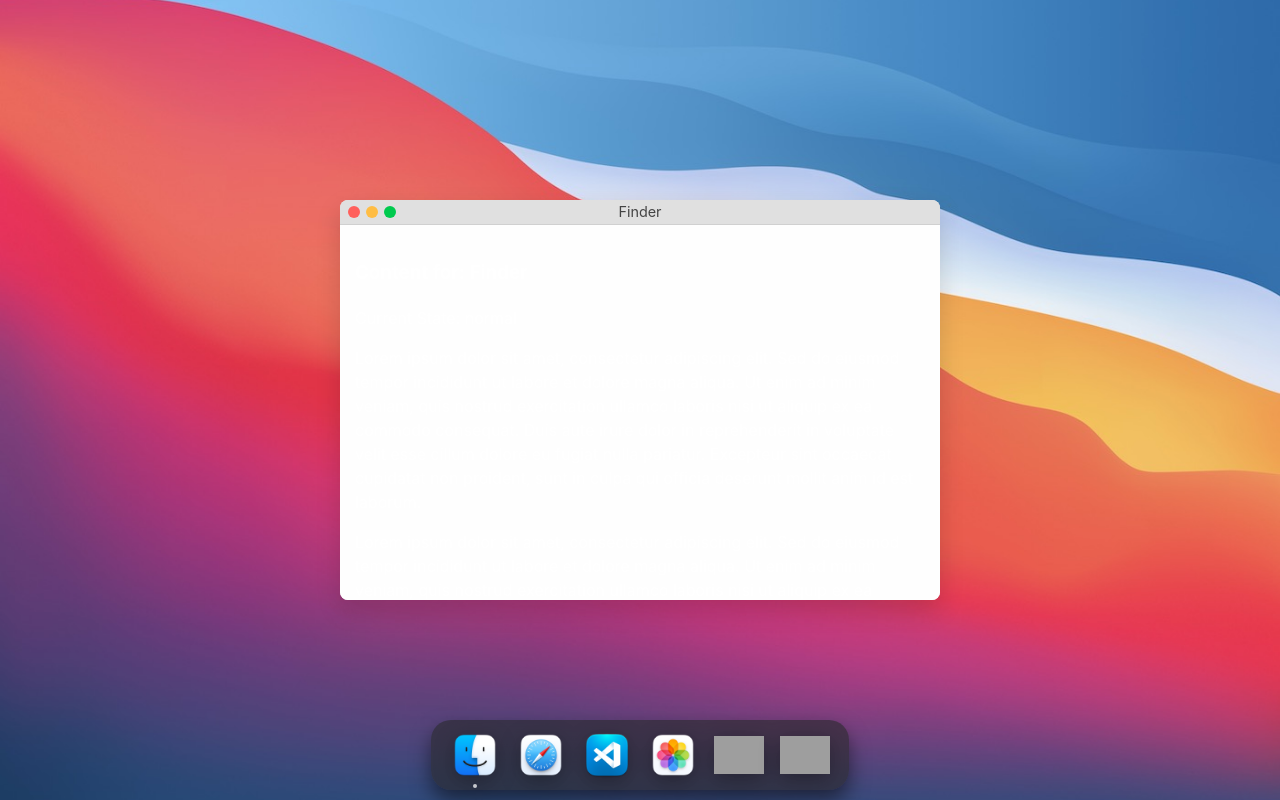
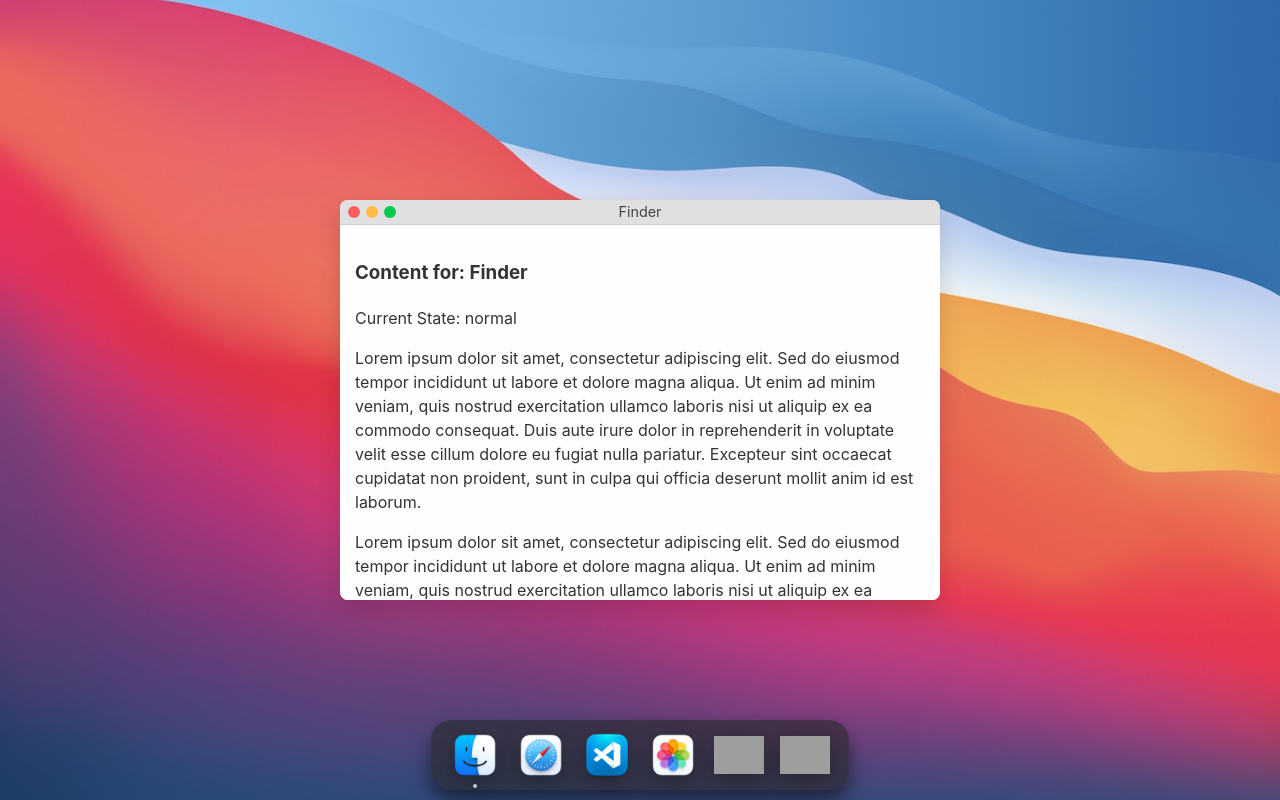
Before and after one commit to dwainejade/osx-portfolio, a React (Vite) app: page / in a window 1280 px wide. Both pictures are taken after a click on the element 475 px from the left and 755 px from the top of the page. Built offline with nearby package versions, Linux system fonts and the light colour scheme; grey boxes are pictures that could not be loaded.

Commit message:
fix content text color

```diff
--- a/src/components/Window.tsx
+++ b/src/components/Window.tsx
@@ -5,6 +5,7 @@ import {
   PanInfo,
   useMotionValue,
   AnimatePresence,
+  useDragControls,
 } from "framer-motion";
 import styles from "./Window.module.css";
 import useWindowsStore from "../store/windowsStore";
@@ -28,15 +29,25 @@ const Window: React.FC<WindowProps> = ({
   currentState,
   zIndex,
 }) => {
-  // Track whether this is the initial render
-  const [isInitialRender, setIsInitialRender] = useState(true);
+  // Track resize state
+  const [isResizing, setIsResizing] = useState(false);
+  const [resizeDirection, setResizeDirection] = useState("");
+  const [initialMousePosition, setInitialMousePosition] = useState({
+    x: 0,
+    y: 0,
+  });
+  const [initialWindowSize, setInitialWindowSize] = useState({
+    width: 0,
+    height: 0,
+  });
+  const [initialWindowPosition, setInitialWindowPosition] = useState({
+    x: 0,
+    y: 0,
+  });
 
-  // Set isInitialRender to false after first render
-  useEffect(() => {
-    if (isInitialRender) {
-      setIsInitialRender(false);
-    }
-  }, []);
+  // Minimum window size
+  const minWidth = 300;
+  const minHeight = 200;
   const closeWindow = useWindowsStore((state) => state.closeWindow);
   const updateWindowPosition = useWindowsStore(
     (state) => state.updateWindowPosition
@@ -48,6 +59,9 @@ const Window: React.FC<WindowProps> = ({
   const bringWindowToFront = useWindowsStore(
     (state) => state.bringWindowToFront
   );
+
+  // Initialize drag controls
+  const dragControls = useDragControls();
 
   // Track the previous state to determine animation behavior
   const [prevState, setPrevState] = useState<
@@ -79,6 +93,8 @@ const Window: React.FC<WindowProps> = ({
       setPrevState(currentState);
     }
   }, [currentState, prevState]);
+
+  const isInitialRender = true;
 
   // Handle initial animation
   const animateState = isInitialRender ? "opening" : currentState;
@@ -161,6 +177,7 @@ const Window: React.FC<WindowProps> = ({
         style={{
           overflowY: "auto",
           overflowX: "hidden",
+          color: "#333",
         }}
       >
         <h3>Content for: {title}</h3>
@@ -309,9 +326,20 @@ const Window: React.FC<WindowProps> = ({
       }}
       data-state={currentState}
       drag={isDraggable}
-      dragListener={false}
       dragMomentum={false}
-      dragConstraints={titleBarRef}
+      dragConstraints={{
+        left: 0,
+        top: 0,
+        right: window.innerWidth - 100,
+        bottom: window.innerHeight - 50,
+      }}
+      dragElastic={0}
+      dragControls={dragControls}
+      onDragStart={(e, info) => {
+        if (isDraggable && !isResizing) {
+          bringWindowToFront(id);
+        }
+      }}
       onDragEnd={handleDragEnd}
       onMouseDown={handleWindowClick}
     >
@@ -319,7 +347,8 @@ const Window: React.FC<WindowProps> = ({
         className={styles.titleBar}
         ref={titleBarRef}
         onMouseDown={(e) => {
-          if (isDraggable && e.target === titleBarRef.current) {
+          if (isDraggable && !isResizing) {
+            dragControls.start(e);
             windowRef.current?.setAttribute("data-dragging", "true");
           }
         }}
```
